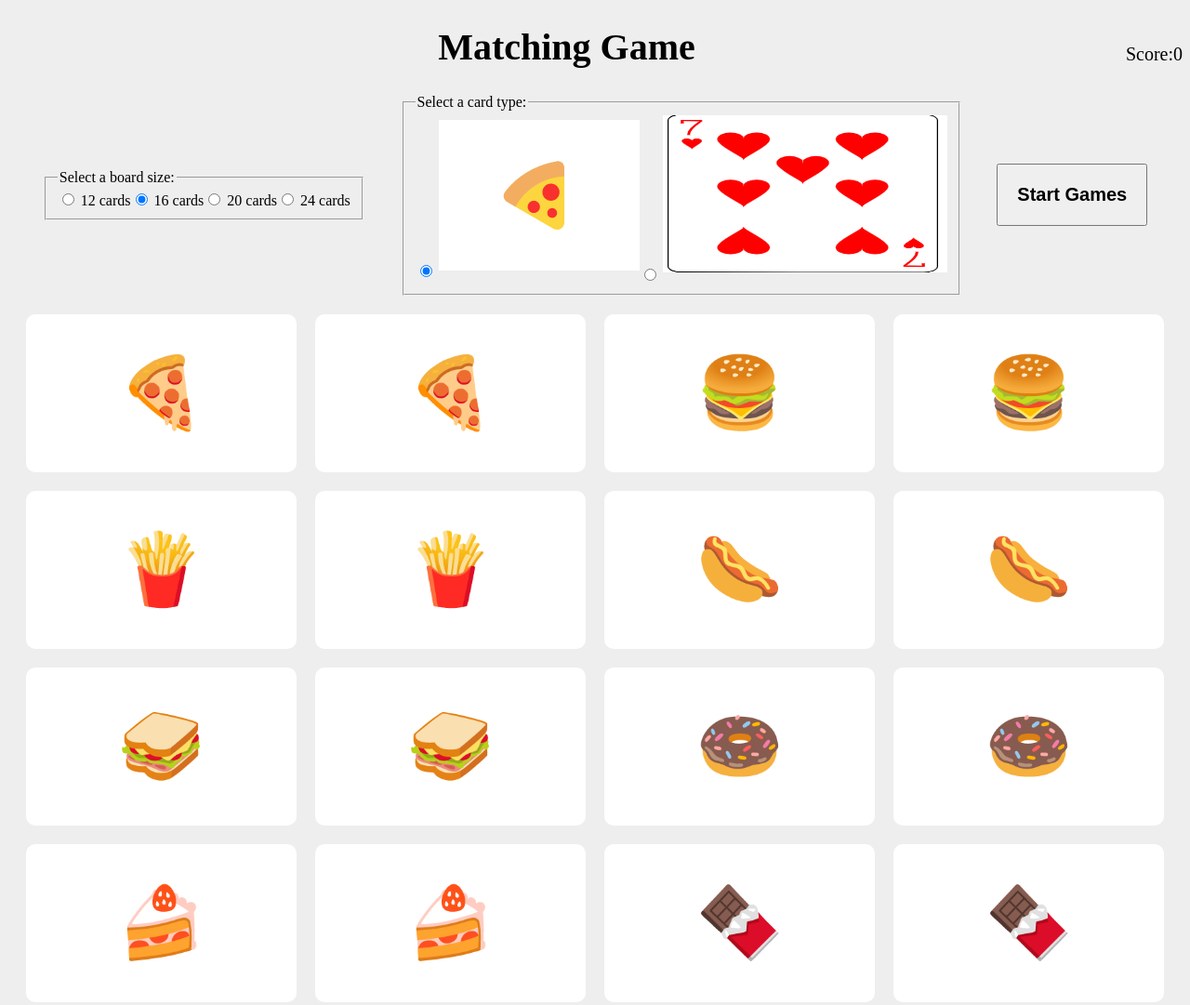
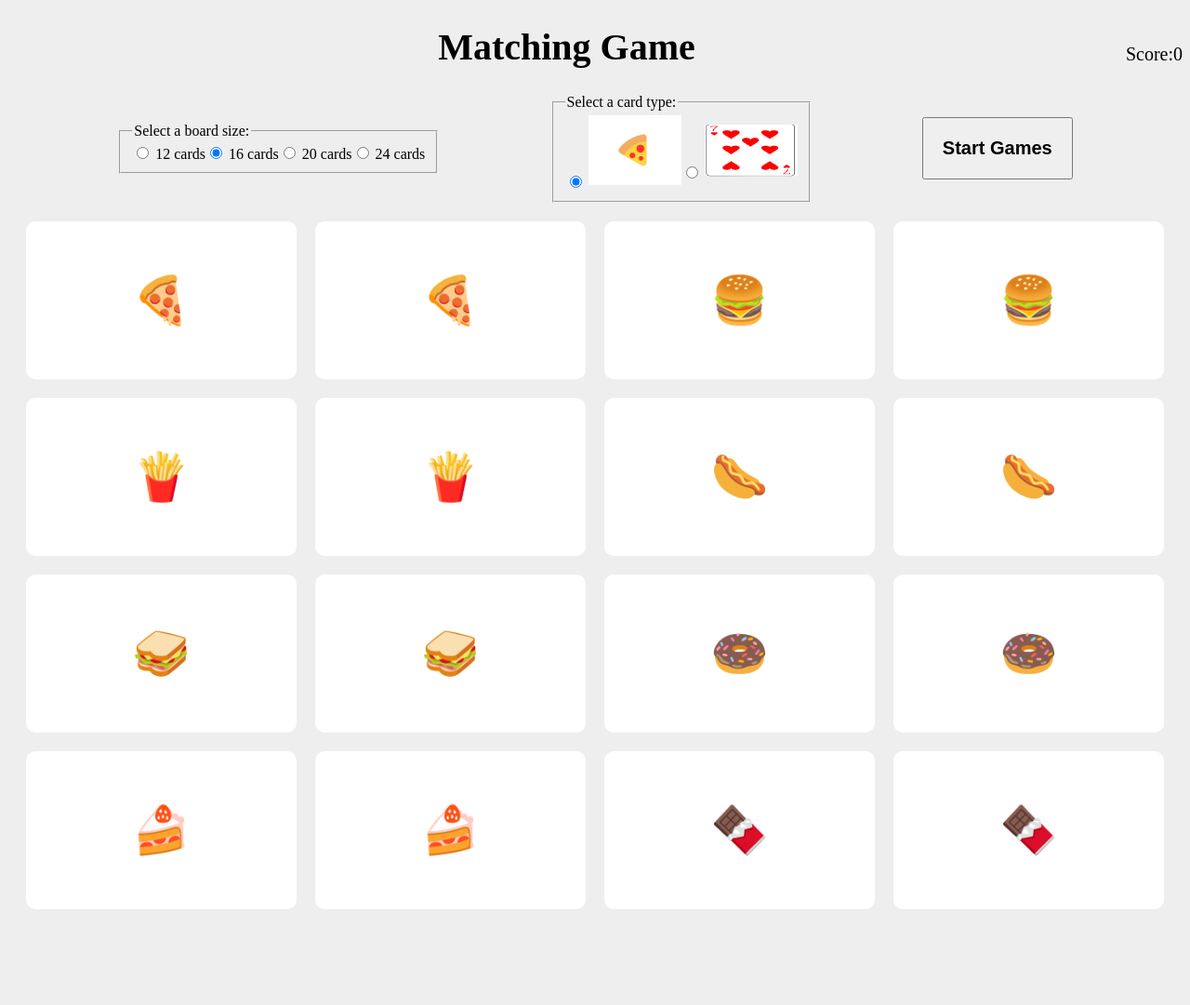
Before and after one commit to jiml268/MemoryMatchGame, a website: page index.html in a window 1280 px wide. Shown: the whole page at 93% size. After the commit the page ends 1006 px from the top, so only its background shows below. Drawn offline with Linux system fonts and the light colour scheme.

Commit message:
fix sizes

```diff
--- a/index.html
+++ b/index.html
@@ -41,13 +41,13 @@
         <div>
           <lable>
           <input type="radio" id="emoji" name="cardtype" value="emoji" checked>
-           <img src="./images/emoji.png" alt=""  width:100px/>
+           <img src="./images/emoji.png" alt=""  width = '100'/>
           </label>
         </div>
  <div>
   <lable>
           <input type="radio" id="deck" name="cardtype" value="deck">
-         <img src="./images/deckofcard.png" alt="" width:100px/>
+         <img src="./images/deckofcard.png" alt="" width= '100'/>
           </label>
         </div>
          </fieldset>
--- a/style.css
+++ b/style.css
@@ -18,7 +18,7 @@ h1 {
 }
 
 .emjiSize{
-  font-size: 75px;
+  font-size: 50px;
 }
 
 .nopointer{
```
